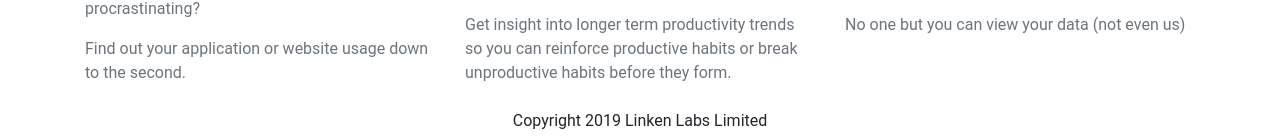
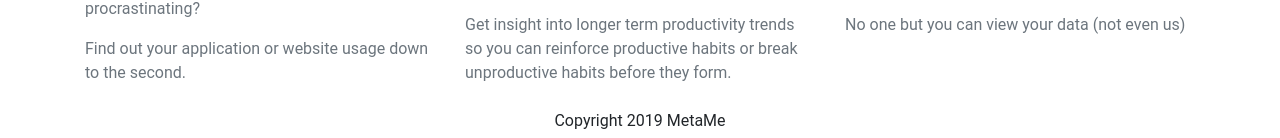
Before and after one commit to meta-me/metame-website, a Jekyll site: the page built from index.html, in a window 1280 px wide. Shown: the part 1266-1404 px from the top of the page. Built offline with Jekyll 4.4.1, drawn with Linux system fonts in a browser that asks for light colours.

Commit message:
Removed company reference

```diff
--- a/index.html
+++ b/index.html
@@ -162,7 +162,7 @@ description: Automatic time tracking software that gives you insights on your pr
 </section>
 <nav class="navbar footer">
   <div class="container text-center">
-    <span style="flex:1;">Copyright 2019 Linken Labs Limited</span>
+    <span style="flex:1;">Copyright 2019 MetaMe</span>
   </div>
 </nav>
 <script>
```
